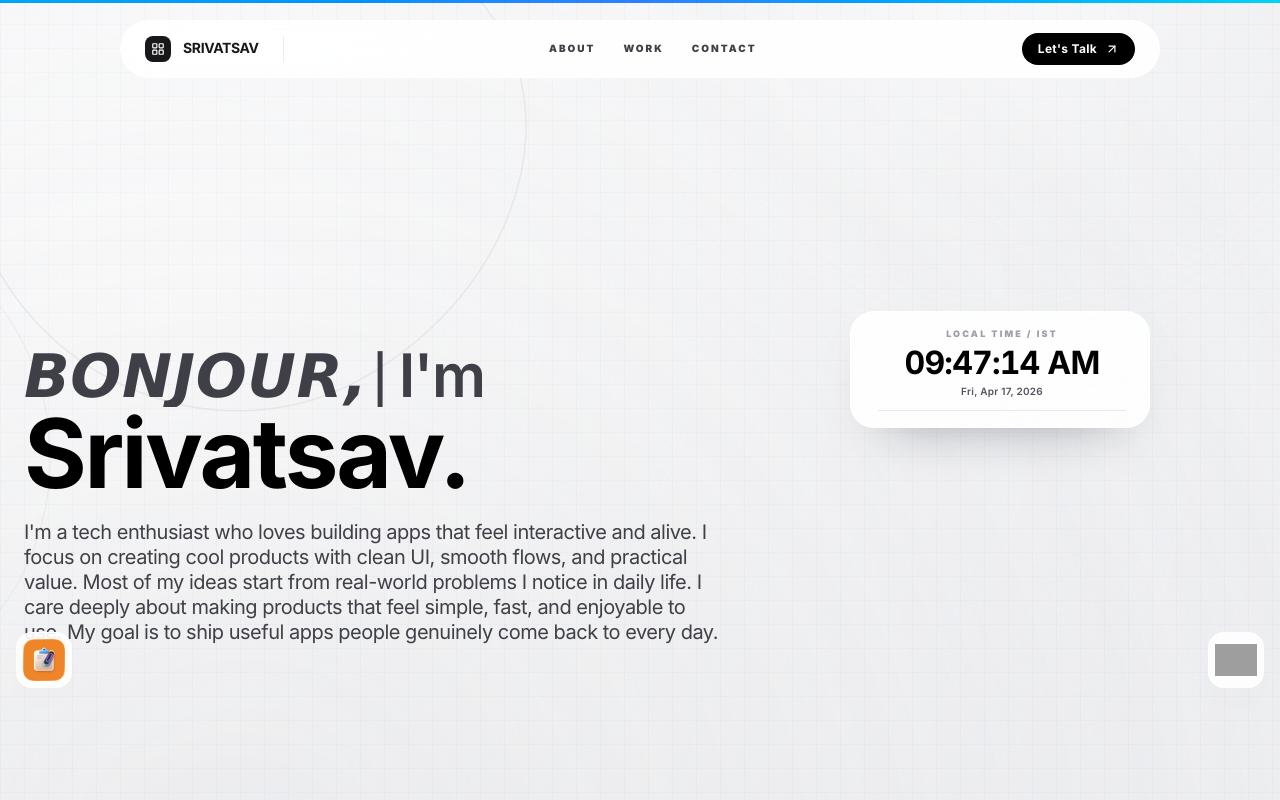
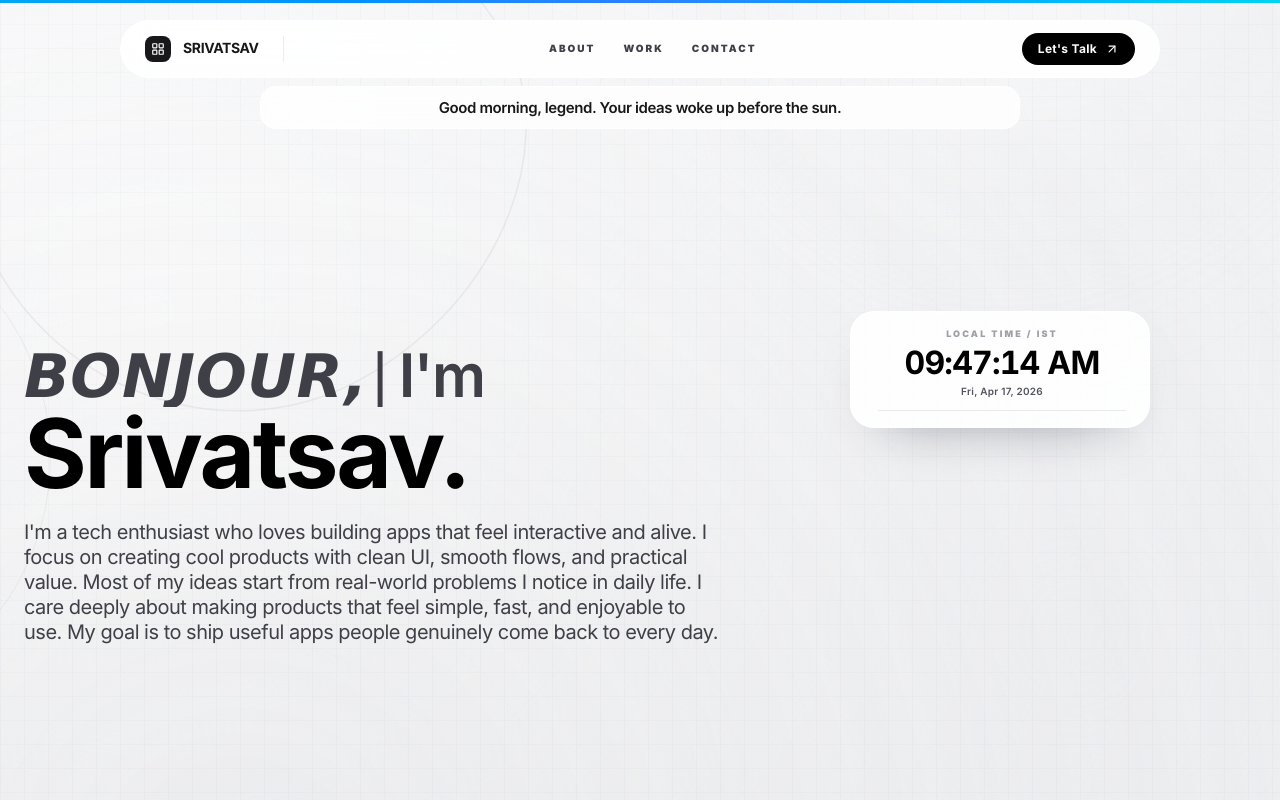
Before and after one commit to Srivatsav0511/srivatsav-Portfolio, a Next.js app: page / in a window 1280 px wide. Shown: the top 800 px of the page. Built offline with nearby package versions, Linux system fonts and the light colour scheme; grey boxes are pictures that could not be loaded.

Commit message:
greeting popup fix and final animation flow

```diff
--- a/components/layout/HomeAssembly.tsx
+++ b/components/layout/HomeAssembly.tsx
@@ -171,7 +171,6 @@ export default function HomeAssembly() {
   const [playIconIntro, setPlayIconIntro] = useState(false);
   const [showBootIntro, setShowBootIntro] = useState(false);
   const [showWhiteReveal, setShowWhiteReveal] = useState(false);
-  const [showSettledEdgeIcons, setShowSettledEdgeIcons] = useState(false);
   const [isMobile, setIsMobile] = useState(false);
   const introActive = playIconIntro && !reduceMotion;
   const iconRainItems = isMobile ? ICON_RAIN_ITEMS_MOBILE : ICON_RAIN_ITEMS_DESKTOP;
@@ -255,7 +254,6 @@ export default function HomeAssembly() {
       setShowWhiteReveal(true);
       setPlayIconIntro(false);
       setShowBootIntro(false);
-      setShowSettledEdgeIcons(true);
     }, introDurationMs);
 
     const playImpactAudio = () => {
@@ -359,7 +357,7 @@ export default function HomeAssembly() {
               }}
             >
               <motion.div
-                className="relative h-full w-full overflow-hidden rounded-[22px] border border-white/75 bg-white/85 shadow-[0_34px_70px_-40px_rgba(15,23,42,0.85)] backdrop-blur-xl"
+                className="relative h-full w-full overflow-hidden rounded-[22px] bg-white/85 shadow-[0_34px_70px_-40px_rgba(15,23,42,0.85)] backdrop-blur-xl"
                 animate={{ scale: [1, 1, 1.1, 0.98], boxShadow: ['0_34px_70px_-40px_rgba(15,23,42,0.85)', '0_34px_70px_-40px_rgba(15,23,42,0.85)', '0_20px_44px_-24px_rgba(15,23,42,0.95)', '0_10px_24px_-18px_rgba(15,23,42,0.7)'] }}
                 transition={{ duration: item.duration, delay: item.delay, times: [0, item.sideHitAt, item.floorHitAt, 1] }}
               >
@@ -381,27 +379,6 @@ export default function HomeAssembly() {
           />
         ) : null}
       </AnimatePresence>
-
-      {showSettledEdgeIcons ? (
-        <div className="pointer-events-none fixed inset-0 z-[180]">
-          <motion.div
-            className="absolute left-2 md:left-4 bottom-24 md:bottom-28 h-12 w-12 md:h-14 md:w-14 rounded-2xl border border-white/80 bg-white/88 shadow-[0_18px_40px_-26px_rgba(15,23,42,0.7)] backdrop-blur-xl"
-            initial={{ opacity: 0, y: 12, scale: 0.86 }}
-            animate={{ opacity: 1, y: 0, scale: 1 }}
-            transition={{ duration: 0.42, ease: [0.22, 1, 0.36, 1] }}
-          >
-            <Image src="/holdboard/holdboardicon.png" alt="Settled icon left" fill sizes="56px" className="object-contain p-1.5" />
-          </motion.div>
-          <motion.div
-            className="absolute right-2 md:right-4 bottom-24 md:bottom-28 h-12 w-12 md:h-14 md:w-14 rounded-2xl border border-white/80 bg-white/88 shadow-[0_18px_40px_-26px_rgba(15,23,42,0.7)] backdrop-blur-xl"
-            initial={{ opacity: 0, y: 12, scale: 0.86 }}
-            animate={{ opacity: 1, y: 0, scale: 1 }}
-            transition={{ duration: 0.42, ease: [0.22, 1, 0.36, 1], delay: 0.06 }}
-          >
-            <Image src="/factread/factread-Icon.png" alt="Settled icon right" fill sizes="56px" className="object-contain p-1.5" />
-          </motion.div>
-        </div>
-      ) : null}
 
       <Navbar />
 
--- a/components/layout/Navbar.tsx
+++ b/components/layout/Navbar.tsx
@@ -41,8 +41,18 @@ export default function Navbar() {
   }, [scrollY]);
 
   useEffect(() => {
-    const timer = window.setTimeout(() => setShowGreeting(false), 4200);
-    return () => window.clearTimeout(timer);
+    const hero = document.getElementById('about');
+    if (!hero) return;
+
+    const observer = new IntersectionObserver(
+      ([entry]) => {
+        setShowGreeting(entry.isIntersecting);
+      },
+      { threshold: 0.2 }
+    );
+
+    observer.observe(hero);
+    return () => observer.disconnect();
   }, []);
 
   useEffect(() => {
```
